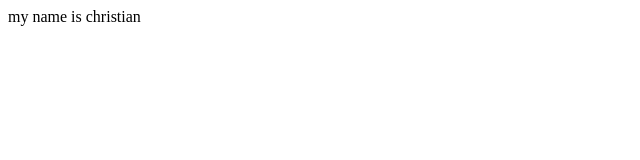
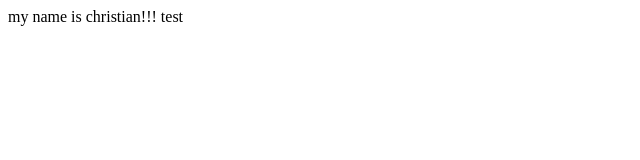
Before and after one commit to Zamiaku/first-project, a plain HTML site: page index.html in a window 1280 px wide. Shown: the full height of the page, 0-640 px from the left. Drawn offline with Linux system fonts and the light colour scheme.

Commit message:
exclamation points

```diff
--- a/index.html
+++ b/index.html
@@ -7,6 +7,6 @@
     <title>Document</title>
 </head>
 <body>
-    my name is christian
+    my name is christian!!! test
 </body>
 </html>
```
